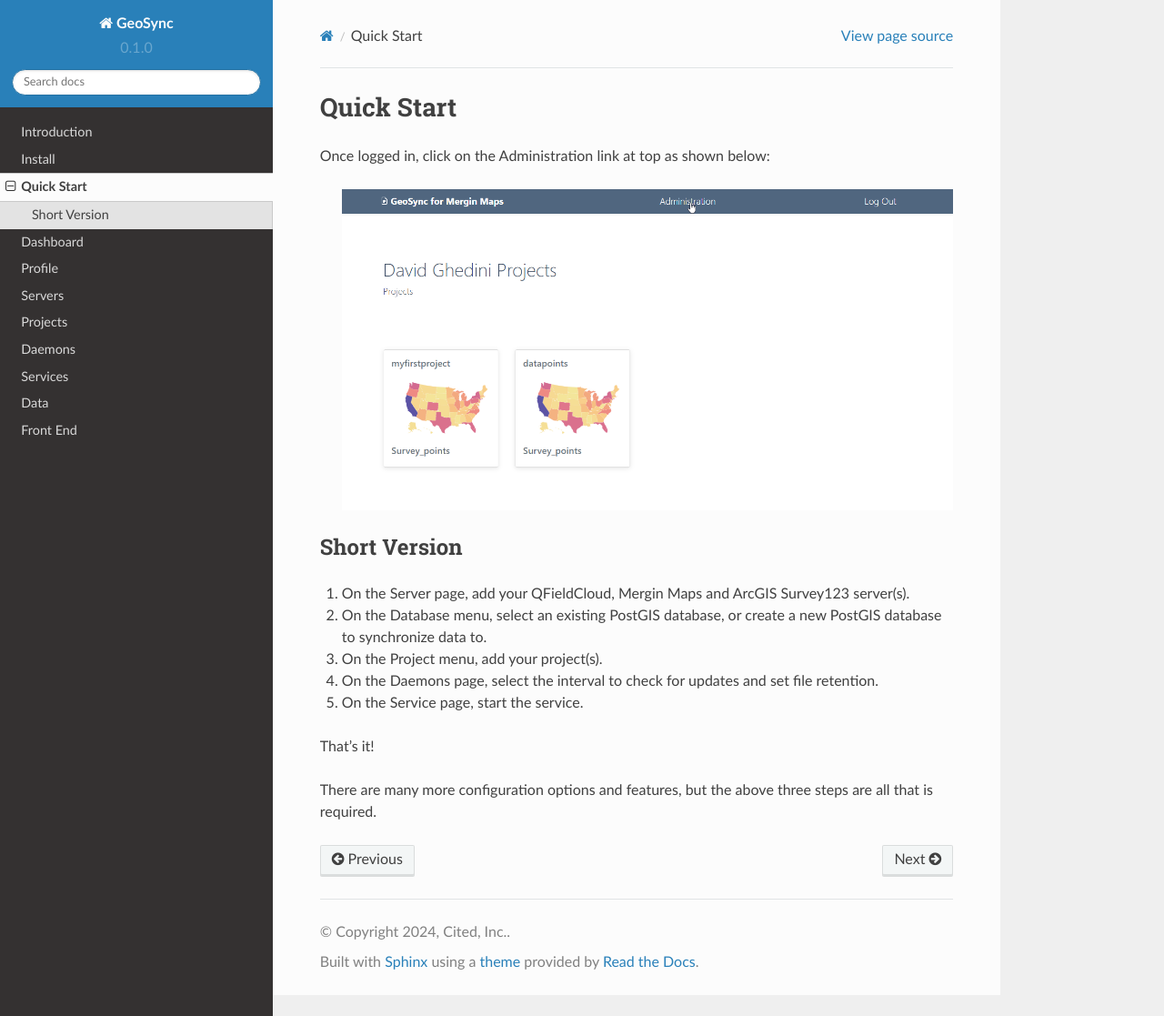
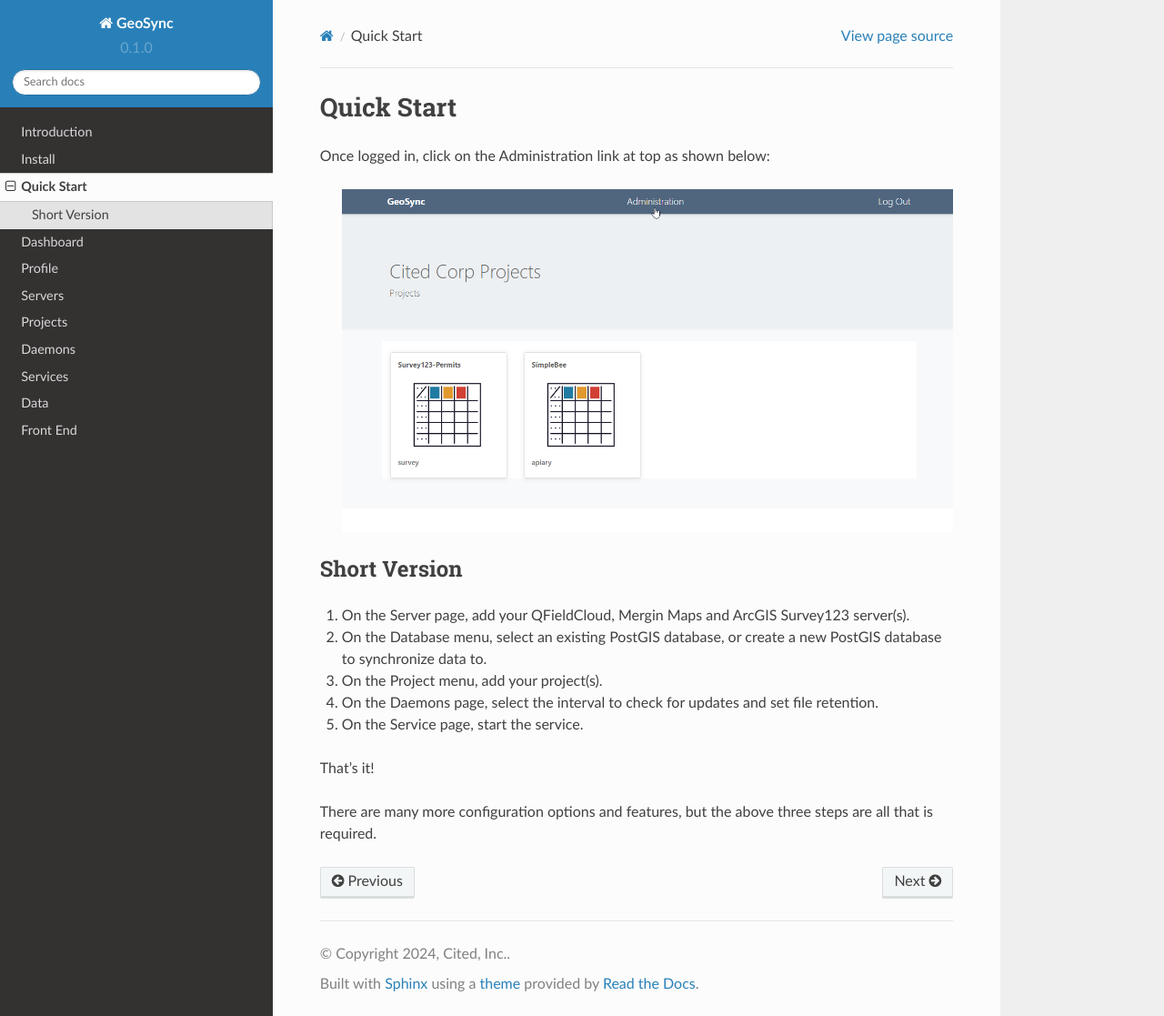
Before and after one commit to AcuGIS/GeoSync, a Sphinx documentation site: the page built from docs/source/quickstart.rst, in a window 1280 px wide and 1117 px high. Shown: the whole window at 91% size. Built offline with Sphinx 7.4.7 and the Read the Docs theme 2.0.0, drawn with Linux system fonts in a browser that asks for light colours.

Commit message:
Update quickstart.rst

```diff
--- a/docs/source/quickstart.rst
+++ b/docs/source/quickstart.rst
@@ -4,7 +4,7 @@ Quick Start
 
 Once logged in, click on the Administration link at top as shown below:
 
-  .. image:: images/admin-1.png
+  .. image:: images/quick-start-admin-1.png
 
 Short Version
 ------------
```
